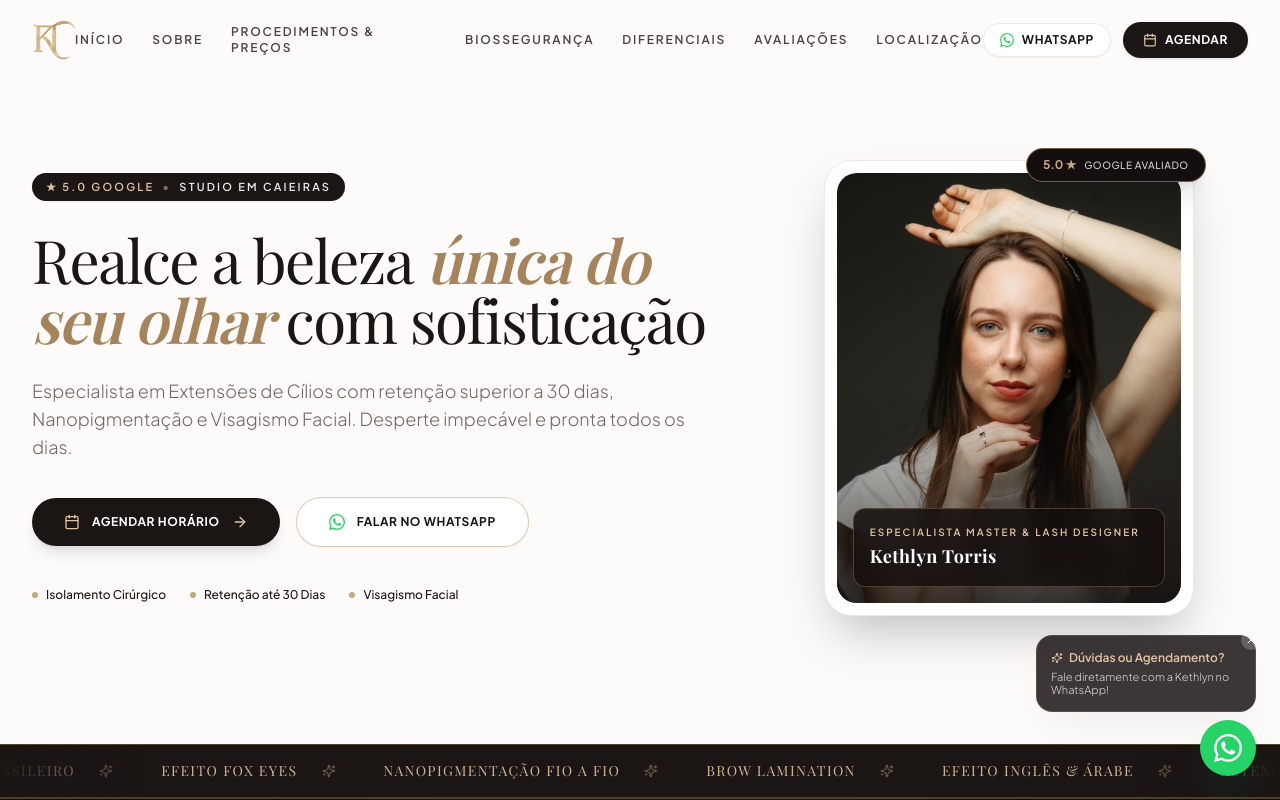
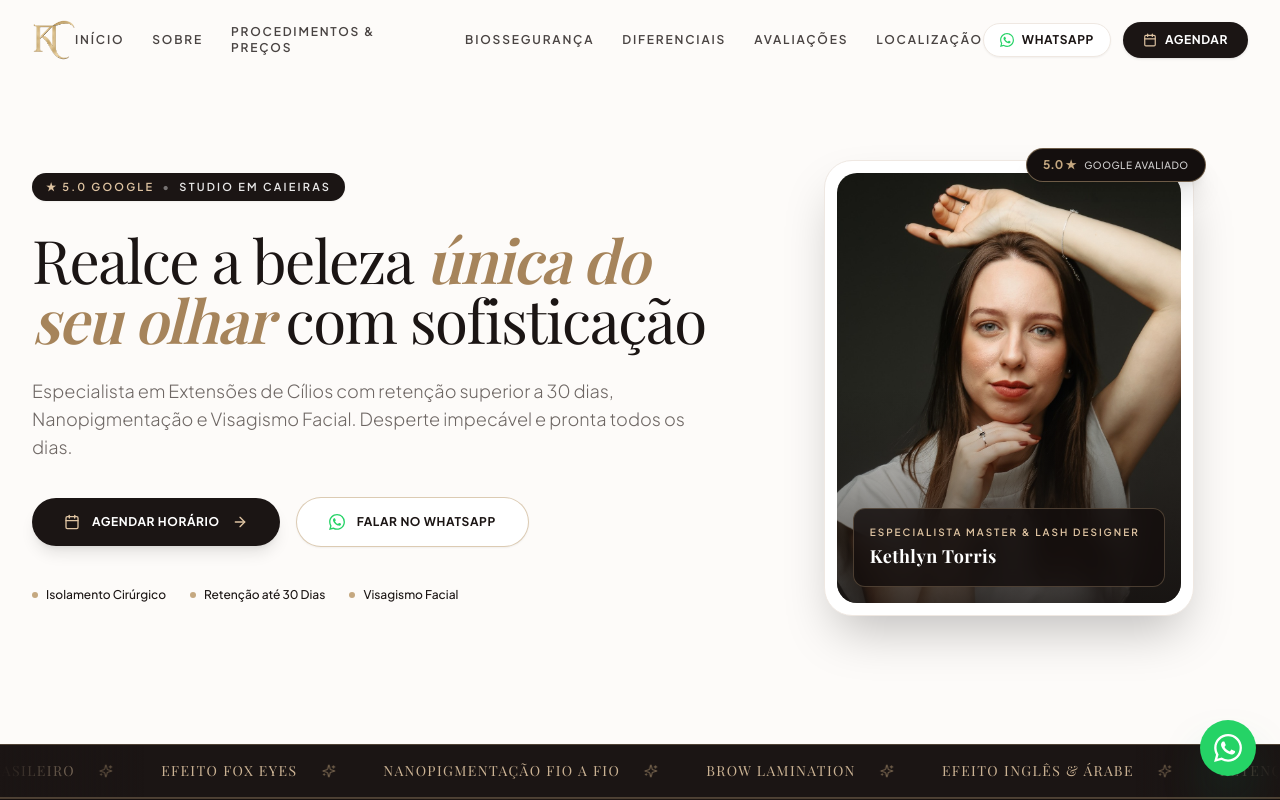
Before and after one commit to TM-SEMPRE-TECNOLOGIA/kethlynbeauty, a React (Vite) app: page / in a window 1280 px wide. Shown: the top 800 px of the page. Built offline with nearby package versions, Linux system fonts and the light colour scheme; a web font is replaced by a local one.

Commit message:
feat(ux): trigger whatsapp floating tooltip only on scroll up after reaching page bottom

```diff
--- a/src/components/FloatingWhatsApp.tsx
+++ b/src/components/FloatingWhatsApp.tsx
@@ -1,36 +1,74 @@
-import React, { useState } from 'react';
+import React, { useState, useEffect, useRef } from 'react';
 import { motion, AnimatePresence } from 'framer-motion';
-import { X, Sparkles } from 'lucide-react';
+import { X, MessageCircle } from 'lucide-react';
 import { WhatsAppIcon } from './WhatsAppIcon';
 import { siteConfig } from '../data/content';
 
 export const FloatingWhatsApp: React.FC = () => {
-  const [showTooltip, setShowTooltip] = useState(true);
+  const [showTooltip, setShowTooltip] = useState(false);
+  const [isDismissed, setIsDismissed] = useState(false);
+  const hasReachedBottom = useRef(false);
+  const lastScrollY = useRef(0);
+
+  useEffect(() => {
+    const handleScroll = () => {
+      if (isDismissed) return;
+
+      const scrollPosition = window.scrollY;
+      const windowHeight = window.innerHeight;
+      const documentHeight = document.documentElement.scrollHeight;
+
+      // Detecta quando o usuário chega perto do final da página (últimos 450px)
+      if (scrollPosition + windowHeight >= documentHeight - 450) {
+        hasReachedBottom.current = true;
+      }
+
+      // Detecta se está rolando para cima após ter atingido o final
+      const isScrollingUp = scrollPosition < lastScrollY.current;
+
+      if (hasReachedBottom.current && isScrollingUp && scrollPosition > 250) {
+        setShowTooltip(true);
+      }
+
+      lastScrollY.current = scrollPosition;
+    };
+
+    window.addEventListener('scroll', handleScroll, { passive: true });
+    return () => window.removeEventListener('scroll', handleScroll);
+  }, [isDismissed]);
+
+  const handleDismiss = () => {
+    setShowTooltip(false);
+    setIsDismissed(true);
+  };
 
   return (
     <div className="fixed bottom-6 right-6 z-40 flex flex-col items-end gap-2">
-      {/* Tooltip Popup */}
+      {/* Tooltip Popup com gatilho de saída / subida */}
       <AnimatePresence>
         {showTooltip && (
           <motion.div
-            initial={{ opacity: 0, y: 10, scale: 0.9 }}
+            initial={{ opacity: 0, y: 12, scale: 0.92 }}
             animate={{ opacity: 1, y: 0, scale: 1 }}
-            exit={{ opacity: 0, scale: 0.9 }}
-            className="relative glass-panel-dark text-white p-3.5 rounded-2xl shadow-luxury border border-brand-gold/40 max-w-[220px] text-xs"
+            exit={{ opacity: 0, scale: 0.9, y: 8 }}
+            transition={{ duration: 0.3, ease: 'easeOut' }}
+            className="relative bg-[#140F0E] text-white p-4 rounded-2xl shadow-2xl border border-[#C5A880]/50 max-w-[240px] text-xs backdrop-blur-md"
           >
             <button
-              onClick={() => setShowTooltip(false)}
-              className="absolute -top-1.5 -right-1.5 w-5 h-5 bg-white/20 hover:bg-white/40 rounded-full flex items-center justify-center text-white"
+              onClick={handleDismiss}
+              className="absolute -top-2 -right-2 w-5 h-5 bg-white/20 hover:bg-white/40 rounded-full flex items-center justify-center text-white transition-colors"
               aria-label="Fechar dica"
             >
               <X className="w-3 h-3" />
             </button>
-            <div className="flex items-center gap-1.5 text-brand-goldLight font-semibold mb-1">
-              <Sparkles className="w-3 h-3" />
+
+            <div className="flex items-center gap-1.5 text-[#DFC4A2] font-semibold mb-1">
+              <MessageCircle className="w-3.5 h-3.5" />
               <span>Dúvidas ou Agendamento?</span>
             </div>
-            <p className="text-[11px] text-white/80 font-light leading-tight">
-              Fale diretamente com a Kethlyn no WhatsApp!
+
+            <p className="text-[11px] text-white/80 font-light leading-relaxed">
+              Fale diretamente com a Kethlyn no WhatsApp e escolha seu melhor horário!
             </p>
           </motion.div>
         )}
@@ -41,13 +79,13 @@ export const FloatingWhatsApp: React.FC = () => {
         href={siteConfig.whatsappUrl}
         target="_blank"
         rel="noopener noreferrer"
-        whileHover={{ scale: 1.1 }}
-        whileTap={{ scale: 0.95 }}
-        className="relative w-14 h-14 rounded-full bg-[#25D366] hover:bg-[#20bd5a] text-white flex items-center justify-center shadow-luxury shadow-emerald-600/40 transition-colors"
+        whileHover={{ scale: 1.08 }}
+        whileTap={{ scale: 0.94 }}
+        className="relative w-14 h-14 rounded-full bg-[#25D366] hover:bg-[#20bd5a] text-white flex items-center justify-center shadow-2xl shadow-emerald-600/40 transition-all duration-300"
         aria-label="Abrir WhatsApp Oficial"
       >
         {/* Pulse ring */}
-        <span className="absolute -inset-1 rounded-full bg-[#25D366]/40 animate-ping pointer-events-none" />
+        <span className="absolute -inset-1 rounded-full bg-[#25D366]/30 animate-ping pointer-events-none" />
         <WhatsAppIcon className="w-7 h-7 text-white" />
       </motion.a>
     </div>
```
